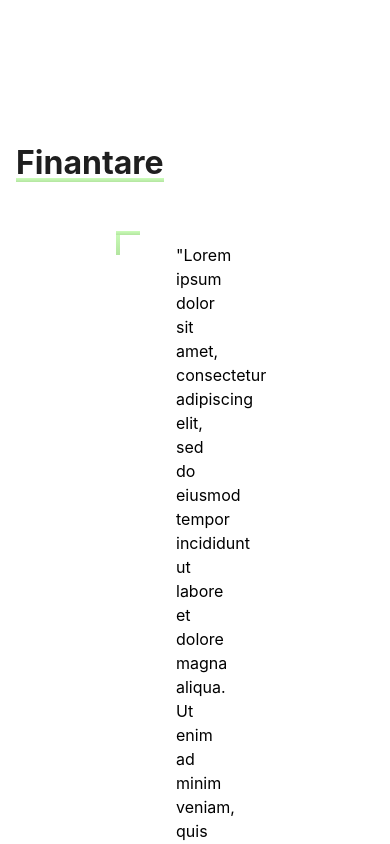
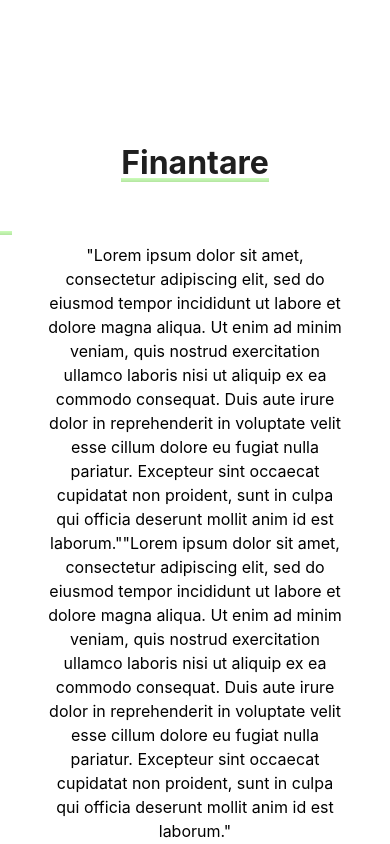
Before and after one commit to diandraaaaa/ASRSRC, a React (Create React App) app: page /despre-noi in a window 390 px wide. Shown: the part 4400-5244 px from the top of the page. Built offline with nearby package versions, Linux system fonts and the light colour scheme.

Commit message:
fix small bugs and finishes

```diff
--- a/src/pages/About.jsx
+++ b/src/pages/About.jsx
@@ -65,9 +65,9 @@ function About() {
     </section>
 
     <section className="py-32">
-        <div >
+        <div className="max-md:text-center">
             <Heading color="black" size="h2" weight="bold" underline="true" customClasses="inline md:ml-32">Finantare</Heading>
-            <div className="px-32 mx-auto">
+            <div className="md:px-32 mx-auto">
                 <Paragraph customClasses="my-14 px-12" underline="true">{lorem}{lorem}<br/><br/>{lorem}{lorem}</Paragraph>
                 <Grid
                 image1={Image} text1="text1"
```
